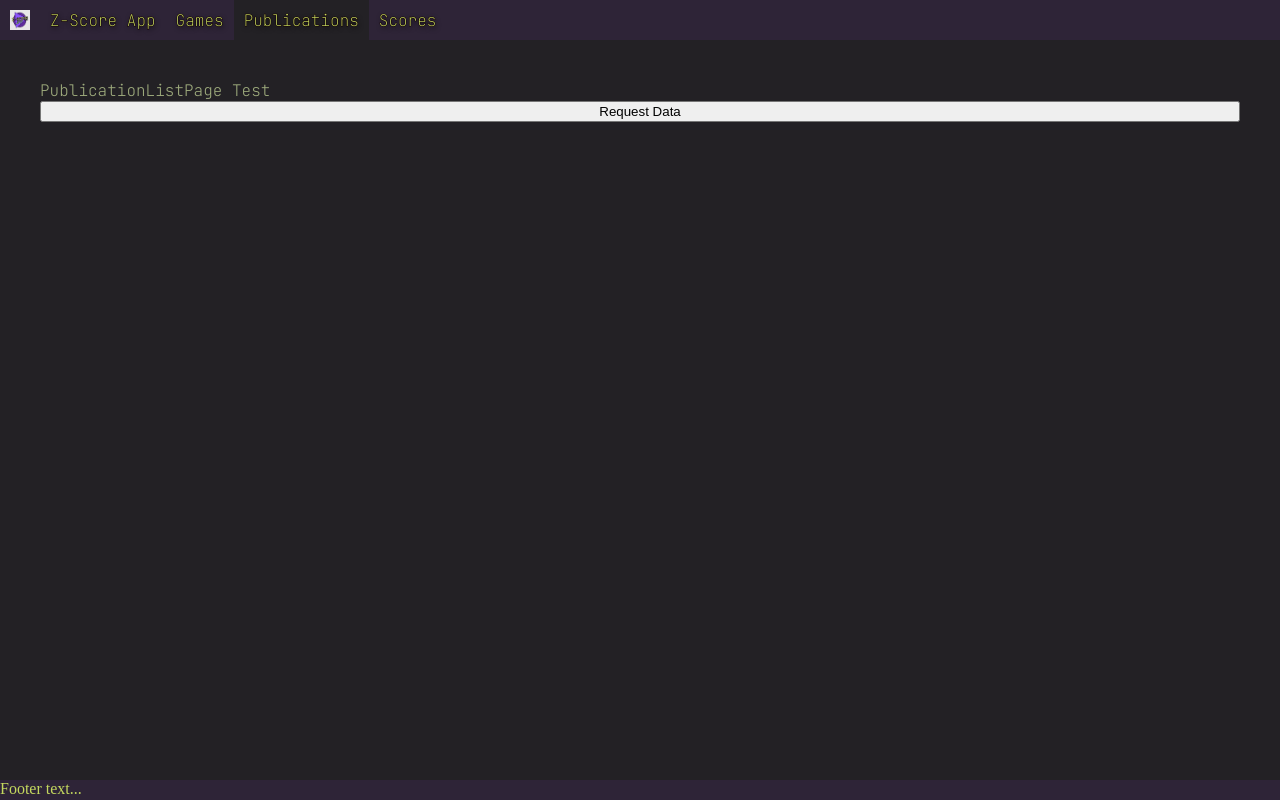
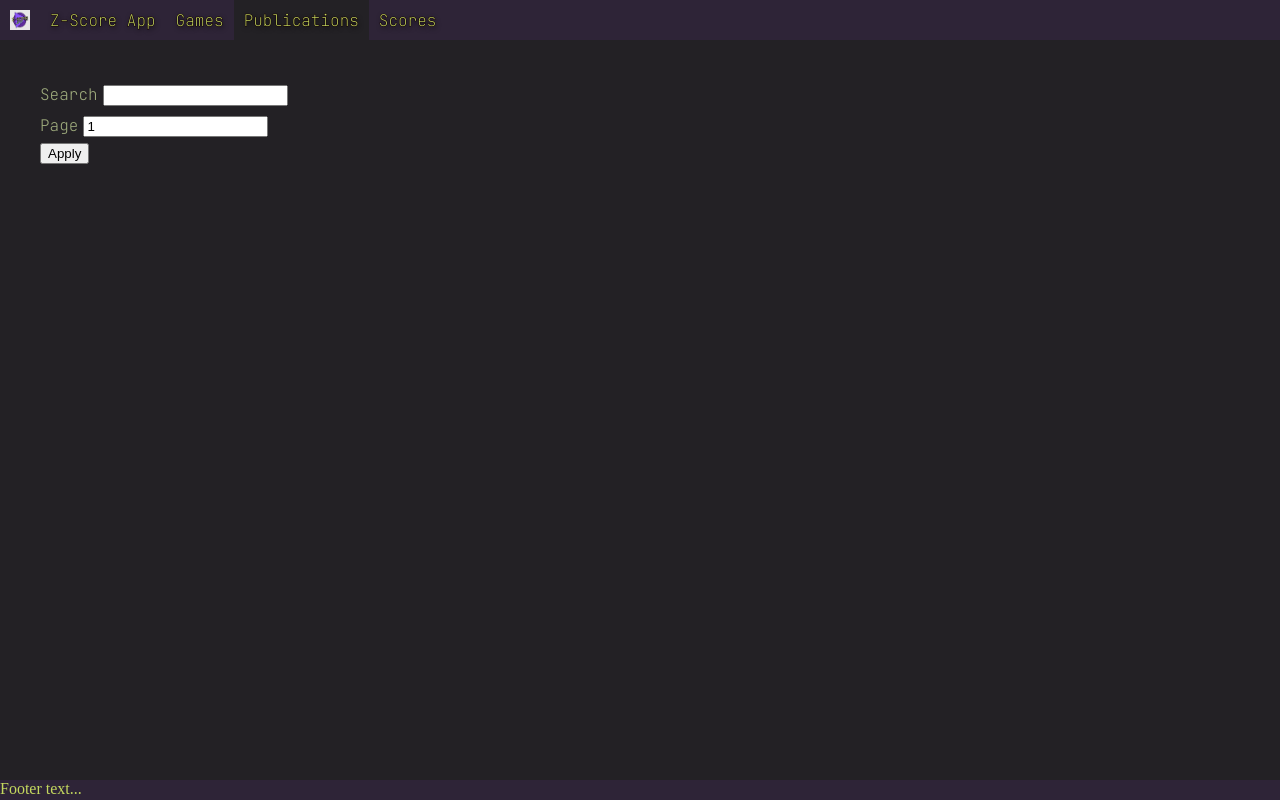
Before and after one commit to cl16/zscore-ui, a React (Vite) app: page /publication in a window 1280 px wide. Built offline with nearby package versions, Linux system fonts and the light colour scheme.

Commit message:
took a wrong turn, issues with design

```diff
--- a/src/api/use-api-hook.ts
+++ b/src/api/use-api-hook.ts
@@ -38,7 +38,7 @@ export function useApi<T> ({endpoint, method}: UseApiProps) {
 
 export function useGetAllPublications() {
     const {makeRequest, isLoading, data} = useApi<IPublication[]>({
-        endpoint: `${BASE_URL}/publication/all`,
+        endpoint: `${BASE_URL}/publication`,
         method: 'GET'
     });
     return {makeRequest, isLoading, data};
--- a/src/components/page/PublicationListPage.tsx
+++ b/src/components/page/PublicationListPage.tsx
@@ -1,21 +1,85 @@
 import {useGetAllPublications} from "../../api/use-api-hook.ts";
+import type {IPublication} from "../../types/interfaces.ts";
+import {useState} from "react";
+import {handleFormValue} from "../../helper/page-data.tsx";
+
+interface PageState {
+    page: number;
+    searchString: string | null;
+    minScoreAvg: string | null;
+    maxScoreAvg: string | null;
+    minScoreStd: string | null;
+    maxScoreStd: string | null;
+    sortCol: keyof IPublication | null;
+    sortDir: 'asc' | 'desc';
+}
+
 
 
 function PublicationListPage() {
+
+    const DEFAULT_PAGE_STATE: PageState = {
+        page: 1,
+        searchString: null,
+        minScoreAvg: null,
+        maxScoreAvg: null,
+        minScoreStd: null,
+        maxScoreStd: null,
+        sortCol: null,
+        sortDir: 'asc'
+    }
+
+    // form/query data that gets sent with API
+    const [pageState, setPageState] = useState(DEFAULT_PAGE_STATE);
+
+    // page data that gets sent from API to page
     const {makeRequest, isLoading, data} = useGetAllPublications();
+    const [totalPages, setTotalPages] = useState(0);
 
-    async function requestData() {
+    // page data that is used only for managing page/UI elements
+    const [pageInput, setPageInput] = useState('1');
+
+    // errors on form
+    const pageRegex = new RegExp('[1-9][0-9]*');
+    const [pageError, setPageError] = useState(false);
+
+    function getFormData() {
+
+    }
+
+    async function handleStateChange(formData: FormData) {
+        console.log('handleStateChanged called');
         await makeRequest({
-            page: 1
-        })
+            nameContains: handleFormValue(formData.get('search-string'))
+        });
     }
 
     return (
         <>
             <div className={'page-body-main'}>
-                <div>PublicationListPage Test</div>
-
-                <button onClick={requestData}>Request Data</button>
+                <form action={handleStateChange}>
+                    <div>
+                        <label htmlFor={'search-string'}>Search</label>
+                        <input id={'search-string'} name={'search-string'} className={'text-input'} type={'textbox'} defaultValue={pageState.searchString || undefined}/>
+                    </div>
+                    <div>
+                        <label htmlFor={'page-number'}>Page</label>
+                        {pageError ? <div>PAGE ERROR!!!</div> : ''}
+                        <input id={'page-number'} name={'page'} className={'text-input'} type={'textbox'} value={pageState.page} onChange={e => {
+                            console.log(`setting page value: ${e.target.value}`);
+                            if (pageRegex.test(e.target.value)) {
+                                setPageError(true);
+                            } else {
+                                const newPageState = {...pageState};
+                                newPageState.page = Number(e.target.value);
+                                setPageState(newPageState);
+                            }
+                        }}/>
+                    </div>
+                    <div>
+                        <button type={'submit'}>Apply</button>
+                    </div>
+                </form>
 
                 {isLoading ? <div>Loading data ...</div> : data === null ? <div></div> :
                     data.map(row => {
--- a/src/helper/page-data.tsx
+++ b/src/helper/page-data.tsx
@@ -1,11 +1,11 @@
 export function handleFormValue(arg: FormDataEntryValue | null) {
     if (arg) {
         if (arg === '') {
-            return null;
+            return undefined;
         } else {
             return arg.toString();
         }
     } else {
-        return null;
+        return undefined;
     }
 }
```
